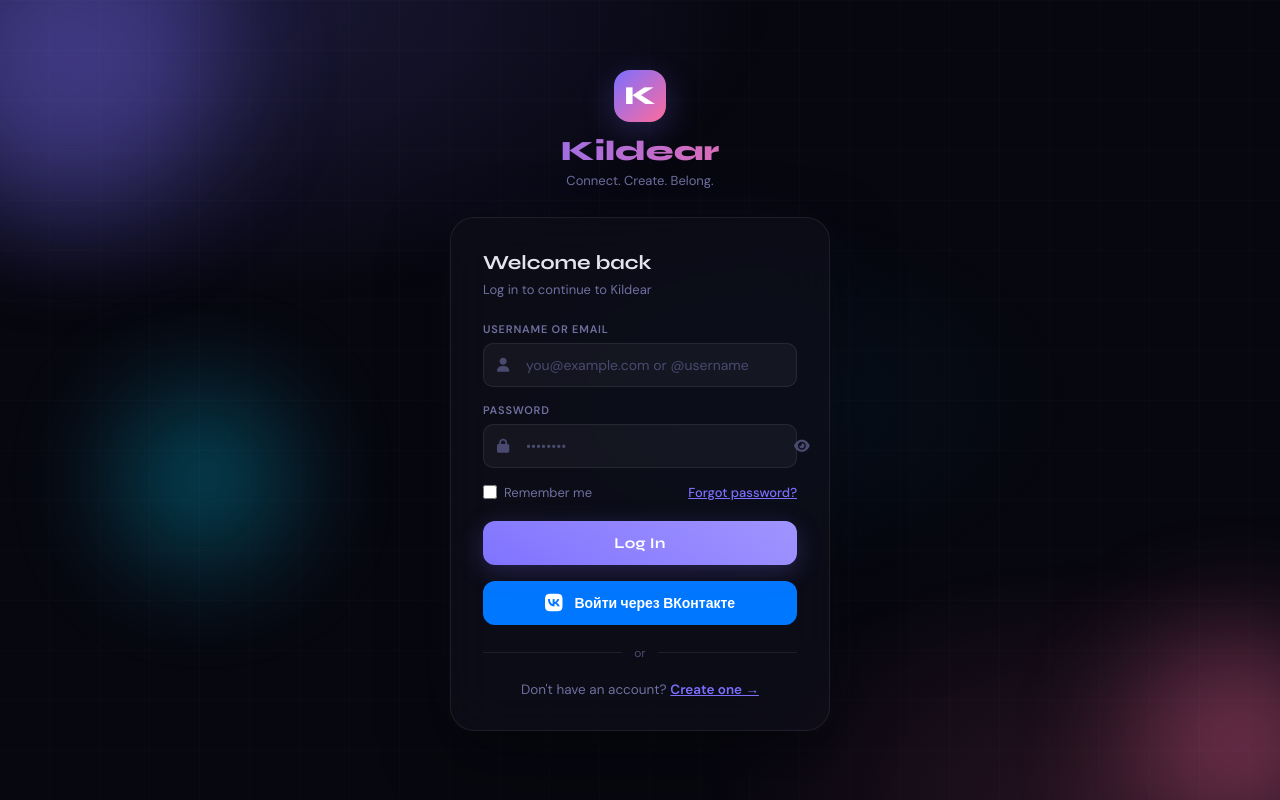
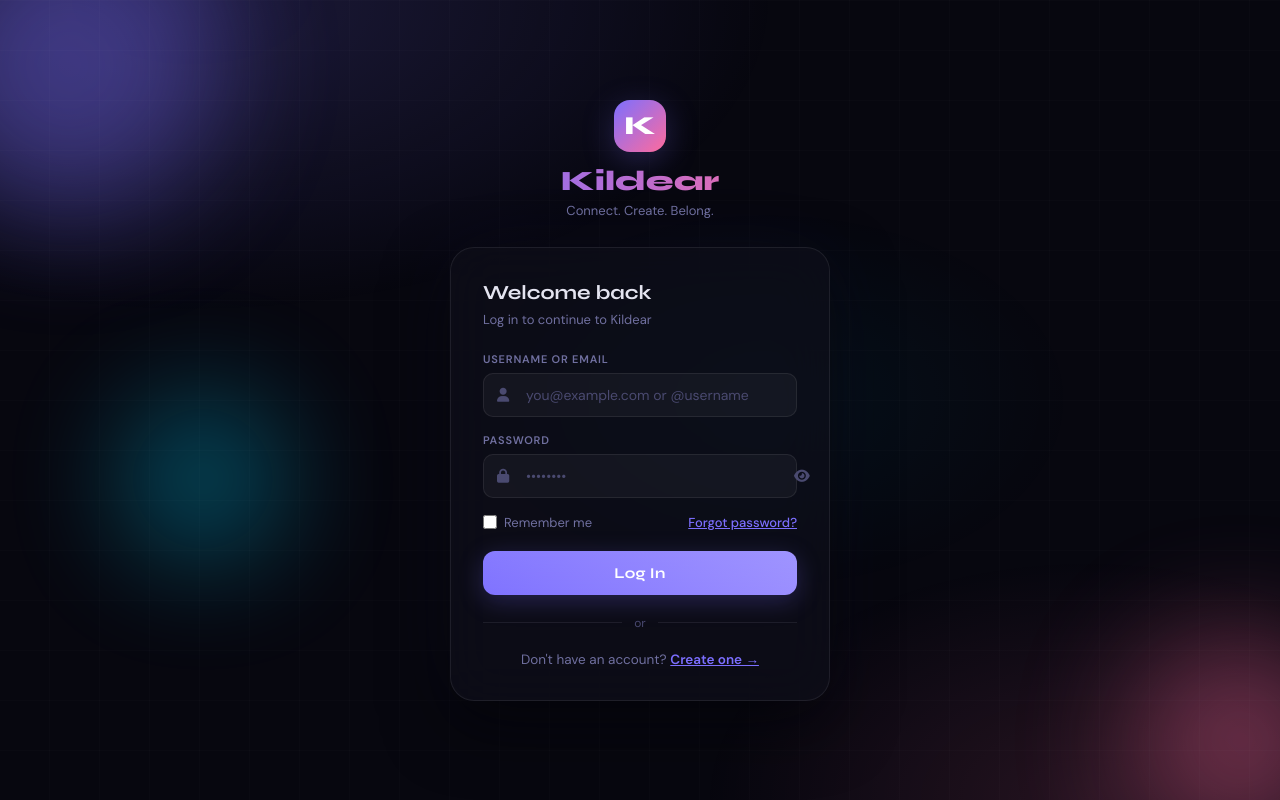
Before and after one commit to dwd-alt/Kildear_Soc, a Flask app: page /login in a window 1280 px wide. Run offline with Flask 3, Linux system fonts and the light colour scheme; some libraries are stand-ins or nearby versions.

Commit message:
Update login.html

```diff
--- a/templates/login.html
+++ b/templates/login.html
@@ -42,17 +42,15 @@
         radial-gradient(ellipse 40% 40% at 60% 50%, rgba(0,212,255,0.05) 0%, transparent 60%);
       pointer-events: none;
     }
-    /* Animated grid */
     body::after {
       content: '';
       position: fixed; inset: 0;
       background-image:
-        repeating-linear-gradient(0deg,   transparent, transparent 49px, rgba(255,255,255,0.015) 49px, rgba(255,255,255,0.015) 50px),
-        repeating-linear-gradient(90deg,  transparent, transparent 49px, rgba(255,255,255,0.015) 49px, rgba(255,255,255,0.015) 50px);
+        repeating-linear-gradient(0deg, transparent, transparent 49px, rgba(255,255,255,0.015) 49px, rgba(255,255,255,0.015) 50px),
+        repeating-linear-gradient(90deg, transparent, transparent 49px, rgba(255,255,255,0.015) 49px, rgba(255,255,255,0.015) 50px);
       pointer-events: none;
     }
 
-    /* Floating orbs */
     .orb {
       position: fixed;
       border-radius: 50%;
@@ -66,10 +64,9 @@
     .orb-3 { width: 150px; height: 150px; background: var(--accent); bottom: 30%; left: 10%; animation-delay: 5s; }
     @keyframes float {
       0%, 100% { transform: translateY(0) scale(1); }
-      50%       { transform: translateY(-20px) scale(1.05); }
+      50% { transform: translateY(-20px) scale(1.05); }
     }
 
-    /* Auth card */
     .auth-wrapper {
       position: relative;
       z-index: 2;
@@ -78,7 +75,6 @@
       padding: 20px;
     }
 
-    /* Brand */
     .brand {
       text-align: center;
       margin-bottom: 28px;
@@ -111,7 +107,6 @@
       margin-top: 4px;
     }
 
-    /* Card */
     .auth-card {
       background: rgba(15,15,26,0.7);
       backdrop-filter: blur(24px);
@@ -135,13 +130,11 @@
       margin-bottom: 24px;
     }
 
-    /* Flash */
     .flash { padding: 12px 16px; border-radius: 10px; margin-bottom: 16px; font-size: 13.5px; display: flex; align-items: center; gap: 8px; }
-    .flash-error   { background: rgba(255,71,87,0.1);  border: 1px solid rgba(255,71,87,0.3);  color: #ff4757; }
+    .flash-error { background: rgba(255,71,87,0.1); border: 1px solid rgba(255,71,87,0.3); color: #ff4757; }
     .flash-success { background: rgba(34,211,160,0.1); border: 1px solid rgba(34,211,160,0.3); color: #22d3a0; }
-    .flash-info    { background: rgba(124,111,255,0.1);border: 1px solid rgba(124,111,255,0.3);color: var(--primary); }
+    .flash-info { background: rgba(124,111,255,0.1); border: 1px solid rgba(124,111,255,0.3); color: var(--primary); }
 
-    /* Form */
     .form-group { margin-bottom: 16px; }
     .form-label {
       display: block;
@@ -150,9 +143,7 @@
       color: var(--text-muted);
       margin-bottom: 7px;
     }
-    .input-wrap {
-      position: relative;
-    }
+    .input-wrap { position: relative; }
     .input-wrap i {
       position: absolute;
       left: 14px; top: 50%;
@@ -230,32 +221,6 @@
     .btn-submit:hover { transform: translateY(-2px); box-shadow: 0 10px 36px var(--primary-glow); }
     .btn-submit:active { transform: translateY(0); }
 
-    /* VK Button */
-    .btn-vk {
-      display: flex;
-      align-items: center;
-      justify-content: center;
-      gap: 12px;
-      width: 100%;
-      padding: 12px;
-      background: var(--vk);
-      color: white;
-      border-radius: 12px;
-      text-decoration: none;
-      font-weight: 600;
-      font-size: 14px;
-      transition: all 0.2s;
-      border: none;
-      cursor: pointer;
-    }
-    .btn-vk:hover {
-      background: #0066cc;
-      transform: translateY(-1px);
-    }
-    .btn-vk i {
-      font-size: 20px;
-    }
-
     .divider {
       display: flex; align-items: center; gap: 12px;
       margin: 20px 0;
@@ -272,10 +237,7 @@
       font-size: 13.5px;
       color: var(--text-muted);
     }
-    .auth-footer a {
-      color: var(--primary);
-      font-weight: 600;
-    }
+    .auth-footer a { color: var(--primary); font-weight: 600; }
     .auth-footer a:hover { text-decoration: underline; }
   </style>
 </head>
@@ -340,12 +302,8 @@
         <button type="submit" class="btn-submit">Log In</button>
       </form>
 
-      <!-- VK Login Button -->
-      <div style="margin-top: 16px;">
-        <a href="{{ url_for('login_vk') }}" class="btn-vk">
-          <i class="fa-brands fa-vk"></i> Войти через ВКонтакте
-        </a>
-      </div>
+      <!-- VK ID OAuth 2.1 Button -->
+      <div id="vk-auth-button" style="margin-top: 16px;"></div>
 
       <div class="divider">or</div>
 
@@ -368,5 +326,52 @@
       }
     }
   </script>
+
+  <!-- VK ID SDK -->
+  <script src="https://unpkg.com/@vkid/sdk@3.0.0/dist-sdk/umd/index.js"></script>
+  <script>
+    if (typeof VKIDSDK !== 'undefined') {
+      const VKID = VKIDSDK;
+
+      VKID.Config.init({
+        app: 54623675,
+        redirectUrl: 'https://kildear.onrender.com/login/vk/callback',
+        responseType: 'code',
+        scope: 'email'
+      });
+
+      const authButton = new VKID.AuthButton();
+
+      authButton.render({
+        container: document.getElementById('vk-auth-button'),
+        scheme: VKID.Scheme.DARK,
+        lang: VKID.Languages.RUS
+      })
+      .on(VKID.WidgetEvents.ERROR, function(error) {
+        console.error('VK ID Error:', error);
+      })
+      .on(VKID.WidgetEvents.LOGIN_SUCCESS, function(payload) {
+        fetch('/login/vk/exchange', {
+          method: 'POST',
+          headers: { 'Content-Type': 'application/json' },
+          body: JSON.stringify({ code: payload.code })
+        })
+        .then(function(response) { return response.json(); })
+        .then(function(data) {
+          if (data.success) {
+            window.location.href = '/';
+          } else {
+            alert('Ошибка входа: ' + data.error);
+          }
+        })
+        .catch(function(err) {
+          console.error('Fetch error:', err);
+          alert('Ошибка соединения с сервером');
+        });
+      });
+    } else {
+      console.log('VKID SDK loading...');
+    }
+  </script>
 </body>
 </html>
```
